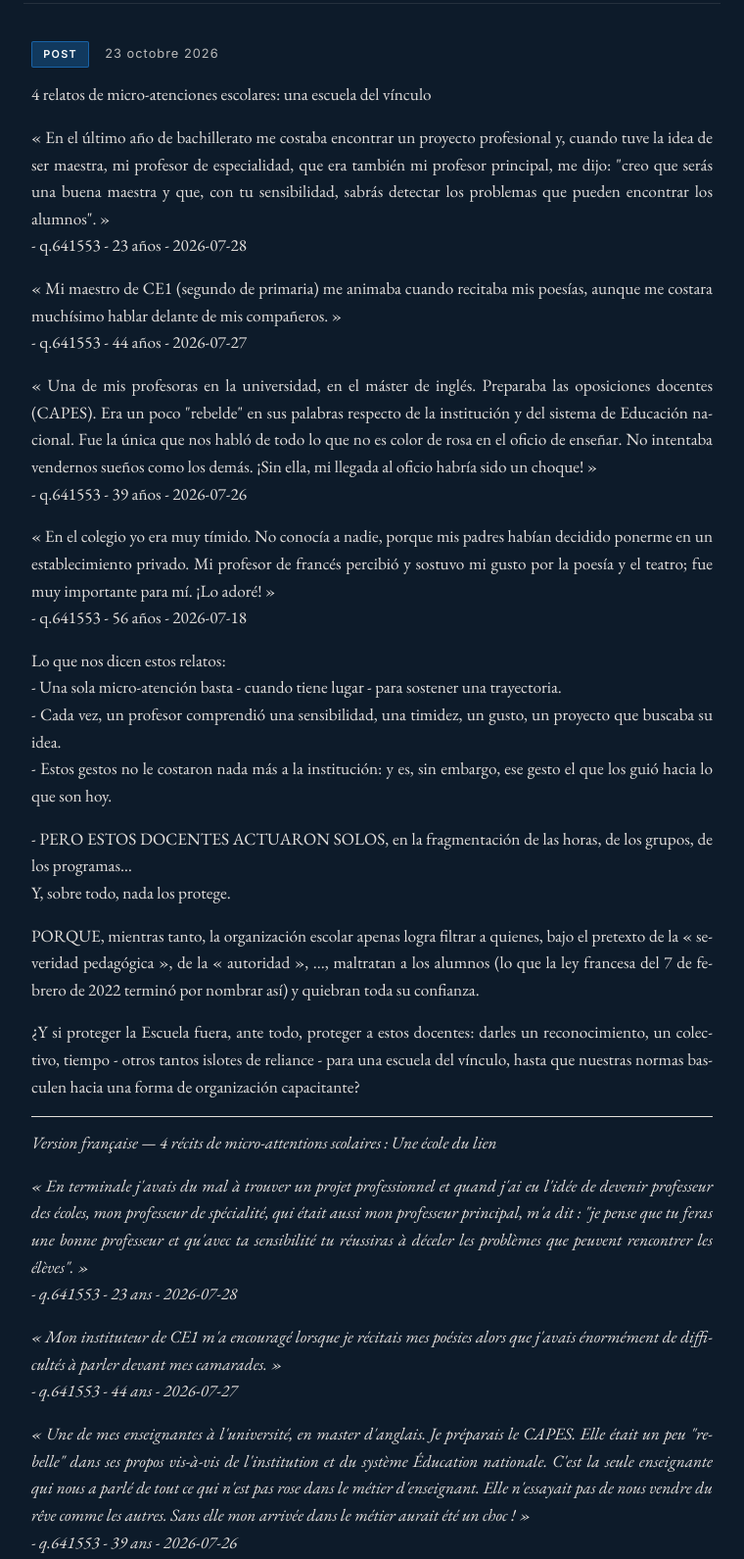
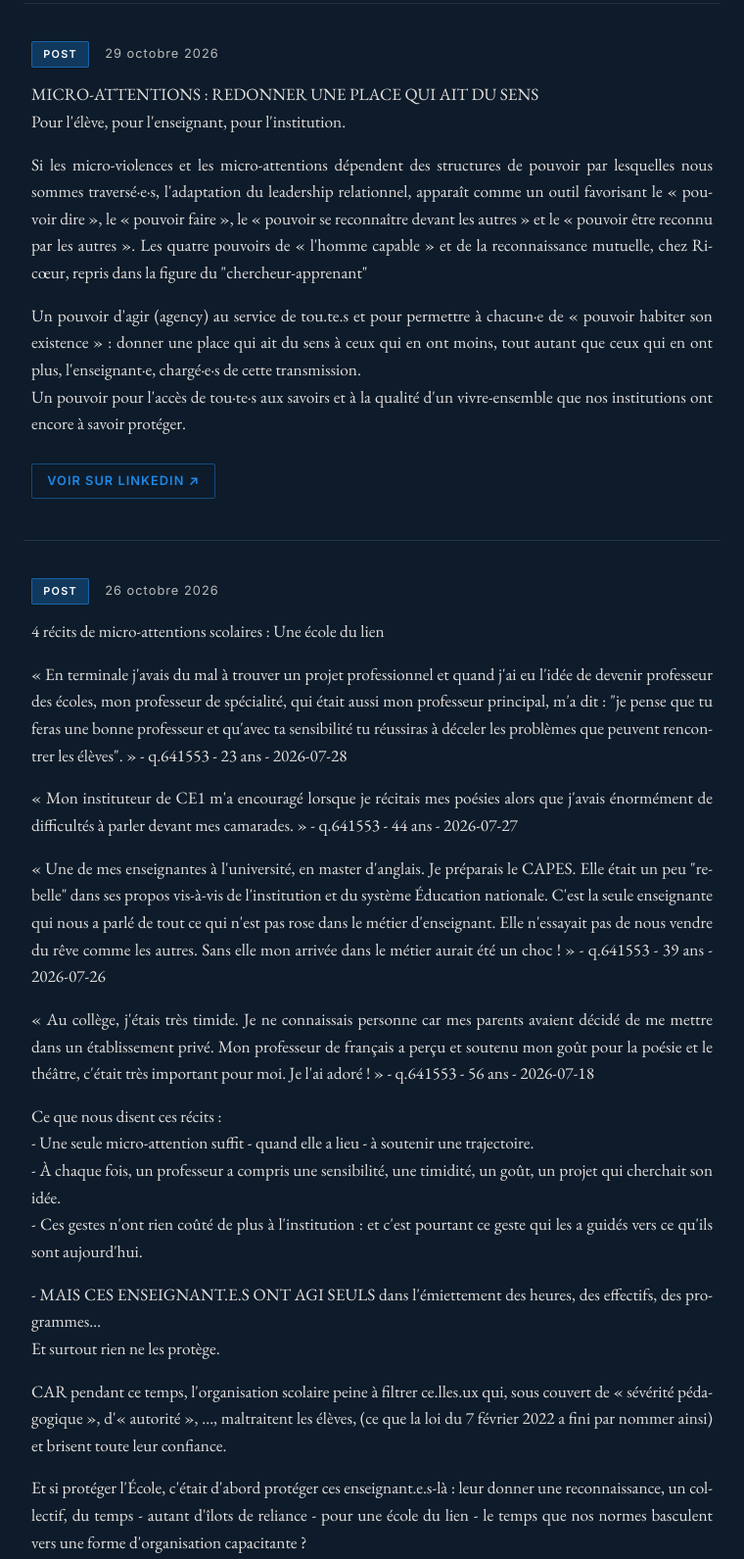
Before and after one commit to jmp1210/jmp1210.github.io, a plain HTML site: page posts-linkedin.html in a window 1280 px wide. Shown: the part 992-2583 px from the top of the page at 98% size, without its empty margins (260-1020 px from the left). Drawn offline with nearby package versions, Linux system fonts and the light colour scheme.

Commit message:
Posts : ajout des posts des 26 et 29 octobre 2026

```diff
--- a/posts-linkedin.html
+++ b/posts-linkedin.html
@@ -113,7 +113,7 @@ footer { text-align: center; padding: 3.5rem 2rem 3rem; border-top: 1px solid rg
 
 <div class="fil-ouv">
   <h1>Les posts LinkedIn</h1>
-  <div class="sous">48 posts</div>
+  <div class="sous">50 posts</div>
   <p class="fil-accroche">Micro-violences &middot; micro-attentions &middot; souvenirs scolaires &middot; hypocrisie organisationnelle &middot; isolement et reliance : les posts publics, du plus r&eacute;cent au plus ancien.</p>
     <p class="fil-accroche">L’enquête « 2 souvenirs » est ouverte depuis mars 2025 et continue de recueillir. Les résultats statistiques, eux, reposent sur un corpus arrêté et non sur le flux : 809 récits de micro-violence, dont 72,52 % mettent en cause un adulte (586 sur 809 ; p &lt; 0,001). (Ait Hammou Taleb, Perez, Essadek &amp; Suau, soumis — Cartographie des micro-violences verticales : le grand malentendu)</p>
 </div>
@@ -129,6 +129,38 @@ footer { text-align: center; padding: 3.5rem 2rem 3rem; border-top: 1px solid rg
 <p>Mais l'école, l'université, c'est aussi des récits de micro-attentions scolaires : Une école du lien : <a href="https://lnkd.in/p/eXAgFc5Y" target="_blank" rel="noopener">https://lnkd.in/p/eXAgFc5Y</a><br>Ce qu'ils nous disent :<br>- Une seule micro-attention suffit - quand elle a lieu - à soutenir une trajectoire..<br>- À chaque fois, un professeur a compris une sensibilité, une timidité, un goût, un projet<br>- Des gestes n'ont rien coûté de plus à l'institution : mais c'est pourtant ce qui les a guidés vers ce qu'ils sont aujourd'hui (selon eux).<br>- MAIS CES ENSEIGNANT.E.S ONT AGI SEULS dans l'émiettement des heures, des effectifs, des programmes… c'est à dire sans que l'institution ne les protège vraiment ... ou ne les favorise ...</p>
   </div>
 <a class="fil-lien" href="https://www.linkedin.com/posts/jeanmichelperez_mais-l%C3%A9cole-luniversit%C3%A9-cest-aussi-ugcPost-7522771800271785985-uqxA/" target="_blank" rel="noopener">Voir sur LinkedIn&nbsp;&nearr;</a>
+</article>
+
+<article class="fil-carte" id="jmp-li-2">
+  <div class="fil-meta">
+    <span class="fil-badge b-post">Post</span>
+    <time datetime="2026-10-29">29 octobre 2026</time>
+  </div>
+  <div class="fil-texte">
+<p>MICRO-ATTENTIONS : REDONNER UNE PLACE QUI AIT DU SENS<br>Pour l'élève, pour l'enseignant, pour l'institution.</p>
+<p>Si les micro-violences et les micro-attentions dépendent des structures de pouvoir par lesquelles nous sommes traversé·e·s, l'adaptation du leadership relationnel, apparaît comme un outil favorisant le « pouvoir dire », le « pouvoir faire », le « pouvoir se reconnaître devant les autres » et le « pouvoir être reconnu par les autres ». Les quatre pouvoirs de « l'homme capable » et de la reconnaissance mutuelle, chez Ricœur, repris dans la figure du "chercheur-apprenant"</p>
+<p>Un pouvoir d'agir (agency) au service de tou.te.s et pour permettre à chacun·e de « pouvoir habiter son existence » : donner une place qui ait du sens à ceux qui en ont moins, tout autant que ceux qui en ont plus, l'enseignant·e, chargé·e·s de cette transmission.<br>Un pouvoir pour l'accès de tou·te·s aux savoirs et à la qualité d'un vivre-ensemble que nos institutions ont encore à savoir protéger.</p>
+  </div>
+<a class="fil-lien" href="https://lnkd.in/eHvgfgZj" target="_blank" rel="noopener">Voir sur LinkedIn&nbsp;&nearr;</a>
+</article>
+
+<article class="fil-carte" id="jmp-li-20261026-ecole-du-lien">
+  <div class="fil-meta">
+    <span class="fil-badge b-post">Post</span>
+    <time datetime="2026-10-26">26 octobre 2026</time>
+  </div>
+  <div class="fil-texte">
+<p>4 récits de micro-attentions scolaires : Une école du lien</p>
+<p>« En terminale j'avais du mal à trouver un projet professionnel et quand j'ai eu l'idée de devenir professeur des écoles, mon professeur de spécialité, qui était aussi mon professeur principal, m'a dit : "je pense que tu feras une bonne professeur et qu'avec ta sensibilité tu réussiras à déceler les problèmes que peuvent rencontrer les élèves". » - q.641553 - 23 ans - 2026-07-28</p>
+<p>« Mon instituteur de CE1 m'a encouragé lorsque je récitais mes poésies alors que j'avais énormément de difficultés à parler devant mes camarades. » - q.641553 - 44 ans - 2026-07-27</p>
+<p>« Une de mes enseignantes à l'université, en master d'anglais. Je préparais le CAPES. Elle était un peu "rebelle" dans ses propos vis-à-vis de l'institution et du système Éducation nationale. C'est la seule enseignante qui nous a parlé de tout ce qui n'est pas rose dans le métier d'enseignant. Elle n'essayait pas de nous vendre du rêve comme les autres. Sans elle mon arrivée dans le métier aurait été un choc ! » - q.641553 - 39 ans - 2026-07-26</p>
+<p>« Au collège, j'étais très timide. Je ne connaissais personne car mes parents avaient décidé de me mettre dans un établissement privé. Mon professeur de français a perçu et soutenu mon goût pour la poésie et le théâtre, c'était très important pour moi. Je l'ai adoré ! » - q.641553 - 56 ans - 2026-07-18</p>
+<p>Ce que nous disent ces récits :<br>- Une seule micro-attention suffit - quand elle a lieu - à soutenir une trajectoire.<br>- À chaque fois, un professeur a compris une sensibilité, une timidité, un goût, un projet qui cherchait son idée.<br>- Ces gestes n'ont rien coûté de plus à l'institution : et c'est pourtant ce geste qui les a guidés vers ce qu'ils sont aujourd'hui.</p>
+<p>- MAIS CES ENSEIGNANT.E.S ONT AGI SEULS dans l'émiettement des heures, des effectifs, des programmes…<br>Et surtout rien ne les protège.</p>
+<p>CAR pendant ce temps, l'organisation scolaire peine à filtrer ce.lles.ux qui, sous couvert de « sévérité pédagogique », d'« autorité », ..., maltraitent les élèves, (ce que la loi du 7 février 2022 a fini par nommer ainsi) et brisent toute leur confiance.</p>
+<p>Et si protéger l'École, c'était d'abord protéger ces enseignant.e.s-là : leur donner une reconnaissance, un collectif, du temps - autant d'îlots de reliance - pour une école du lien - le temps que nos normes basculent vers une forme d'organisation capacitante ?</p>
+  </div>
+<a class="fil-lien" href="https://lnkd.in/p/eNtx2NyS" target="_blank" rel="noopener">Voir sur LinkedIn&nbsp;&nearr;</a>
 </article>
 
 <article class="fil-carte" id="li-share-7519227717356126208">
```
